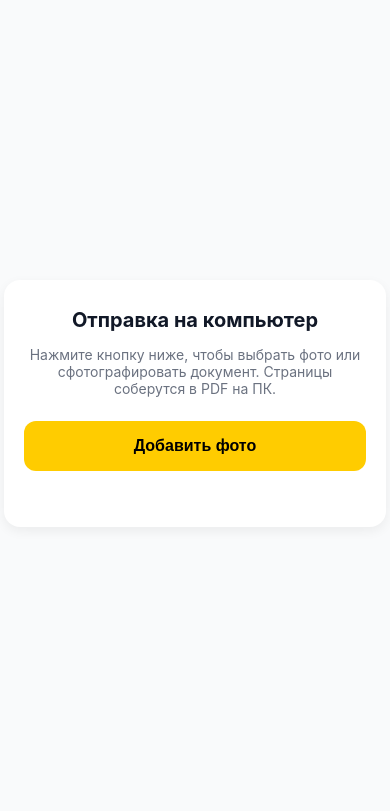
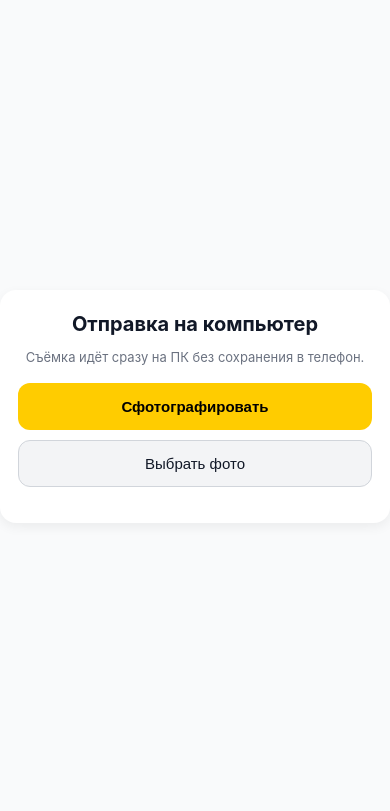
Before and after one commit to SarvinozSafarova/qr-pdf-service, a FastAPI app: page /m/1 in a window 390 px wide. Shown: the top 811 px of the page. Run offline with FastAPI, Linux system fonts and the light colour scheme.

Commit message:
Update mobile.html

```diff
--- a/templates/mobile.html
+++ b/templates/mobile.html
@@ -10,53 +10,80 @@
             background: #f9fafb;
             color: #111827;
             margin: 0;
-            padding: 24px;
+            padding: 18px;
             display: flex;
             flex-direction: column;
             align-items: center;
             justify-content: center;
-            min-height: 90vh;
+            min-height: 92vh;
             text-align: center;
         }
         .card {
             background: #fff;
             border-radius: 16px;
-            padding: 28px 20px;
+            padding: 22px 18px;
             width: 100%;
-            max-width: 400px;
+            max-width: 430px;
             box-shadow: 0 4px 12px rgba(0,0,0,0.06);
         }
         h1 {
             font-size: 20px;
             margin-top: 0;
-            margin-bottom: 10px;
+            margin-bottom: 8px;
         }
         p {
-            font-size: 14px;
+            font-size: 13px;
             color: #6b7280;
-            margin-bottom: 24px;
+            margin-bottom: 18px;
         }
-        .btn-upload {
+        .btn-yellow {
             background: #ffcc00;
             color: #000;
             border: none;
             border-radius: 12px;
-            padding: 16px 24px;
-            font-size: 16px;
+            padding: 15px 18px;
+            font-size: 15px;
             font-weight: 600;
             width: 100%;
             cursor: pointer;
-            margin-bottom: 12px;
+            margin-bottom: 10px;
+        }
+        .btn-secondary {
+            background: #f3f4f6;
+            color: #111827;
+            border: 1px solid #d1d5db;
+            border-radius: 12px;
+            padding: 14px 18px;
+            font-size: 15px;
+            font-weight: 500;
+            width: 100%;
+            cursor: pointer;
+        }
+        #cameraBox {
+            display: none;
+            margin-top: 12px;
+        }
+        video {
+            width: 100%;
+            border-radius: 12px;
+            background: #000;
+            max-height: 440px;
+            object-fit: contain;
+        }
+        .cam-actions {
+            display: flex;
+            gap: 10px;
+            margin-top: 10px;
         }
         .status {
-            margin-top: 16px;
-            font-size: 15px;
+            margin-top: 14px;
+            font-size: 14px;
             font-weight: 500;
             color: #059669;
         }
         .loader {
             display: none;
-            margin-top: 14px;
+            margin-top: 12px;
             color: #d97706;
             font-size: 14px;
         }
@@ -66,14 +93,27 @@
 
 <div class="card">
     <h1>Отправка на компьютер</h1>
-    <p>Нажмите кнопку ниже, чтобы выбрать фото или сфотографировать документ. Страницы соберутся в PDF на ПК.</p>
+    <p>Съёмка идёт сразу на ПК без сохранения в телефон.</p>
 
+    <!-- Кнопка 1: Сфотографировать -->
+    <button class="btn-yellow" onclick="openCamera()">Сфотографировать</button>
+
+    <!-- Кнопка 2: Выбрать фото -->
     <input type="file" id="mobileInput" accept="image/*" multiple style="display: none;">
-    <button class="btn-upload" onclick="document.getElementById('mobileInput').click()">
-        Добавить фото
+    <button class="btn-secondary" onclick="document.getElementById('mobileInput').click()">
+        Выбрать фото
     </button>
 
-    <div id="loader" class="loader">Отправка и сборка страницы...</div>
+    <div id="cameraBox">
+        <video id="video" autoplay playsinline></video>
+        <canvas id="canvas" style="display: none;"></canvas>
+        <div class="cam-actions">
+            <button class="btn-yellow" style="margin-bottom: 0;" onclick="takePhoto()">Снять и отправить</button>
+            <button class="btn-secondary" style="margin-bottom: 0;" onclick="closeCamera()">Закрыть</button>
+        </div>
+    </div>
+
+    <div id="loader" class="loader">Отправка...</div>
     <div id="status" class="status"></div>
 </div>
 
@@ -82,16 +122,79 @@
     const input = document.getElementById('mobileInput');
     const loader = document.getElementById('loader');
     const status = document.getElementById('status');
+    const cameraBox = document.getElementById('cameraBox');
+    const video = document.getElementById('video');
+    const canvas = document.getElementById('canvas');
+    let stream = null;
+
+    async function openCamera() {
+        status.textContent = '';
+        try {
+            stream = await navigator.mediaDevices.getUserMedia({
+                video: {
+                    facingMode: { ideal: "environment" },
+                    width: { ideal: 3840 },
+                    height: { ideal: 2160 },
+                    focusMode: { ideal: "continuous" }
+                },
+                audio: false
+            });
+            video.srcObject = stream;
+            cameraBox.style.display = 'block';
+        } catch (err) {
+            try {
+                stream = await navigator.mediaDevices.getUserMedia({
+                    video: { facingMode: { ideal: "environment" } },
+                    audio: false
+                });
+                video.srcObject = stream;
+                cameraBox.style.display = 'block';
+            } catch (err2) {
+                status.style.color = '#dc2626';
+                status.textContent = 'Разрешите доступ к камере в браузере.';
+            }
+        }
+    }
+
+    function closeCamera() {
+        if (stream) {
+            stream.getTracks().forEach(track => track.stop());
+            stream = null;
+        }
+        cameraBox.style.display = 'none';
+    }
+
+    async function takePhoto() {
+        if (!video.videoWidth || !video.videoHeight) return;
+
+        canvas.width = video.videoWidth;
+        canvas.height = video.videoHeight;
+        const ctx = canvas.getContext('2d');
+        ctx.imageSmoothingEnabled = true;
+        ctx.imageSmoothingQuality = "high";
+        ctx.drawImage(video, 0, 0, canvas.width, canvas.height);
+
+        canvas.toBlob(async (blob) => {
+            if (!blob) return;
+            const file = new File([blob], "camera_photo.jpg", { type: "image/jpeg" });
+            await sendFiles([file]);
+        }, "image/jpeg", 0.95);
+    }
 
     input.addEventListener('change', async (e) => {
         if (!e.target.files.length) return;
+        const files = Array.from(e.target.files);
+        input.value = '';
+        await sendFiles(files);
+    });
 
+    async function sendFiles(files) {
         loader.style.display = 'block';
         status.style.color = '#059669';
         status.textContent = '';
 
         const formData = new FormData();
-        for (const file of e.target.files) {
+        for (const file of files) {
             formData.append('files', file);
         }
 
@@ -105,18 +208,17 @@
 
             if (data.uploaded > 0) {
                 status.style.color = '#059669';
-                status.textContent = `Отправлено фото: ${data.uploaded} шт. Можно добавить ещё!`;
+                status.textContent = `Отправлено фото: ${data.uploaded} шт.`;
             } else {
                 status.style.color = '#dc2626';
-                status.textContent = 'Не удалось обработать фото. Попробуйте другое фото.';
+                status.textContent = 'Не удалось отправить фото. Попробуйте ещё раз.';
             }
-            input.value = '';
         } catch (err) {
             loader.style.display = 'none';
             status.style.color = '#dc2626';
-            status.textContent = 'Ошибка при отправке. Проверьте интернет и попробуйте снова.';
+            status.textContent = 'Ошибка при отправке. Проверьте интернет.';
         }
-    });
+    }
 </script>
 
 </body>
```
